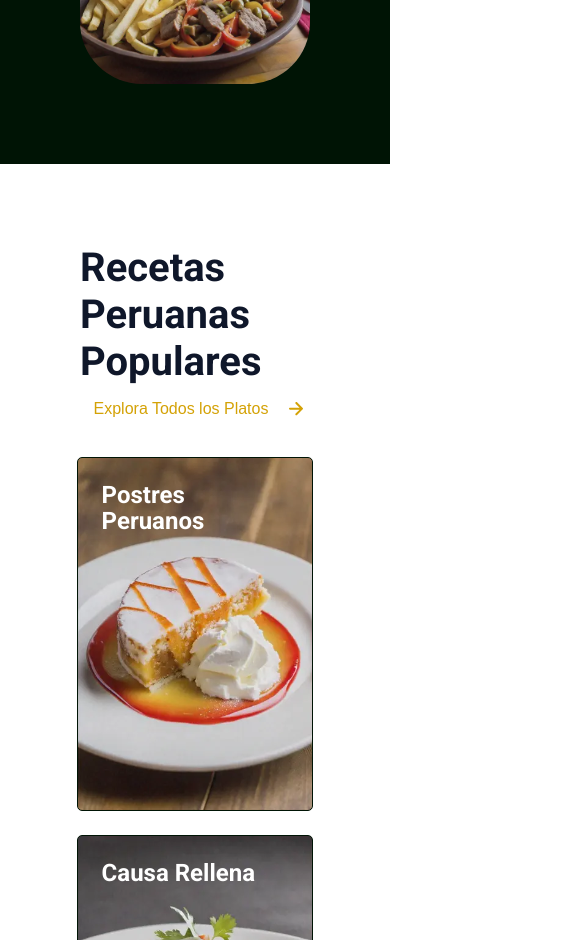
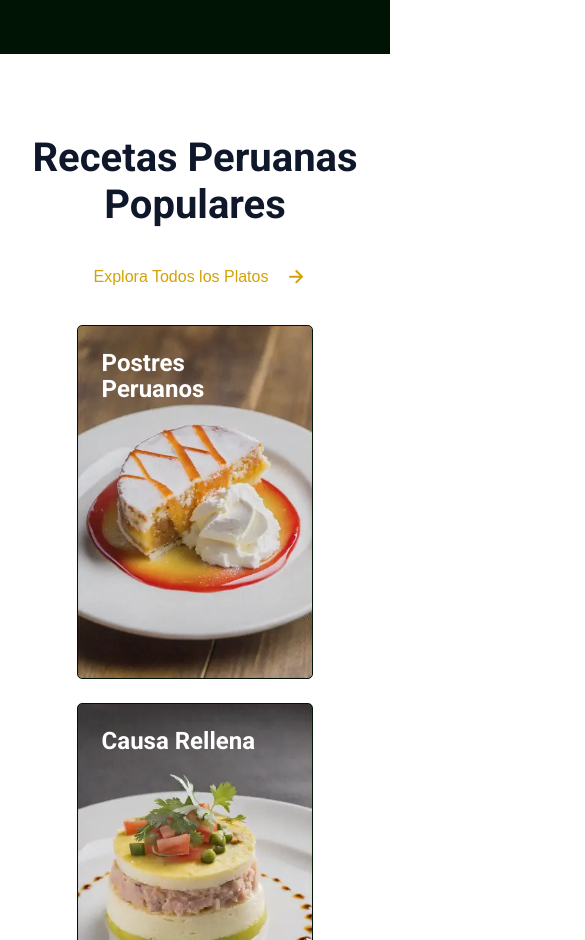
Before and after one commit to LuaGR/dilvant-landing, an Angular app: page / in a window 390 px wide. Shown: the part 1060-2000 px from the top of the page, 585 px wide, since content can reach past the window. Built offline with nearby package versions, Linux system fonts and the light colour scheme.

Commit message:
style: favorite dish responsive

```diff
--- a/src/app/app.component.css
+++ b/src/app/app.component.css
@@ -10,6 +10,3 @@ app-header, app-main, app-footer {
 app-header, app-footer {
   background: var(--bg-black);
 }
-app-footer {
-  padding-inline: 80px;
-}
--- a/src/app/components/footer/footer.component.css
+++ b/src/app/components/footer/footer.component.css
@@ -1,4 +1,11 @@
-footer {
+.section-container {
+  width: 100%;
+}
+.external-container {
+    padding-inline: 80px;
+
+}
+.inner-container {
   width: 100%;
   display: flex;
   justify-content: center;
@@ -42,3 +49,10 @@ p {
 span {
   font-weight: 700;
 }
+
+@media (max-width: 768px) {
+
+  .top-section {
+    flex-direction: column;
+  }
+}
--- a/src/app/components/footer/footer.component.html
+++ b/src/app/components/footer/footer.component.html
@@ -1,4 +1,8 @@
-<footer>
+<footer class="section-container">
+  <div class="external-container">
+
+  <div class ="inner-container">
+
   <section class="top-section">
     <div>
       <h5>Dilvant</h5>
@@ -23,4 +27,6 @@
   <section class="bottom-section">
     <p>Plantilla hecha por Dilvant - 2024</p>
   </section>
+  </div>
+  </div>
 </footer>
--- a/src/app/components/header/components/navbar/navbar.component.css
+++ b/src/app/components/header/components/navbar/navbar.component.css
@@ -52,7 +52,7 @@ a {
 }
 
 /* Estilos responsivos */
-@media (max-width: 768px) {
+@media (max-width: 991px) {
   .nav-container {
     display: none;
   }
--- a/src/app/components/header/components/presentation/presentation.component.css
+++ b/src/app/components/header/components/presentation/presentation.component.css
@@ -39,4 +39,11 @@ p {
   .presentation-container {
     flex-direction: column;
   }
+  .left-container {
+
+    align-items: center;
+  }
+  h2, p {
+    text-align: center;
+  }
 }
--- a/src/app/components/header/header.component.css
+++ b/src/app/components/header/header.component.css
@@ -53,3 +53,11 @@ a {
   text-decoration: none;
   color: inherit;
 }
+
+
+@media (max-width: 768px) {
+
+  app-navbar, app-presentation {
+    padding-inline: 30px;
+  }
+}
--- a/src/app/components/main/components/favorite-dish/favorite-dish.component.css
+++ b/src/app/components/main/components/favorite-dish/favorite-dish.component.css
@@ -24,11 +24,14 @@ main {
 
 .items {
   width: 100%;
-  display: flex;
-  justify-content: space-between;
+  max-width: 1280px;
+  display: grid;
+  justify-content: center;
+  align-items: center;
   gap: 80px;
   padding: 0;
   margin: 0;
+  grid-template-columns: repeat(auto-fit, minmax(373px, 1fr));
 }
 
 .item {
@@ -70,9 +73,10 @@ h2 {
   line-height: 36px;
   text-align: center;
 }
-@media (max-width: 768px) {
+@media (max-width: 991px) {
 
   .items {
+    display: flex;
     flex-direction: column;
   }
 }
--- a/src/app/components/main/components/recipes/recipes.component.css
+++ b/src/app/components/main/components/recipes/recipes.component.css
@@ -27,8 +27,9 @@ main {
 
 .recipes {
   width: 100%;
-  display: flex;
+  display: grid;
   justify-content: space-between;
+  grid-template-columns: repeat(auto-fit, minmax(236.8px, 1fr));
   gap: 24px;
   padding: 0;
   margin: 0;
@@ -43,7 +44,6 @@ main {
   background-position: center;
 
 }
-
 
 .recipe-title-container {
   padding: 24px 24px 64px 24px;
@@ -68,8 +68,21 @@ main {
 
 @media (max-width: 768px) {
 
-  .recipes, header {
+  header {
     flex-direction: column;
     align-items: center;
+    gap: 25px;
   }
+
+  h4 {
+    text-align: center;
+  }
+
+  .recipes {
+    display: flex;
+    flex-direction: column;
+    align-items: center;
+    justify-content: center;
+  }
+
 }
--- a/src/app/components/main/components/seasonal-dish/seasonal-dish.component.css
+++ b/src/app/components/main/components/seasonal-dish/seasonal-dish.component.css
@@ -38,7 +38,7 @@ p {
   max-height: 347px;
   border-radius: 63px;
 }
-@media (max-width: 768px) {
+@media (max-width: 991px) {
 
   .section-seasonal-dish {
     flex-direction: column;
--- a/src/app/components/main/main.component.css
+++ b/src/app/components/main/main.component.css
@@ -27,3 +27,15 @@ app-favorite-dish {
 app-reservation {
   padding: 160px 80px;
 }
+
+
+@media (max-width: 768px) {
+
+  .items {
+    flex-direction: column;
+  }
+app-recipes, app-seasonal-dish, app-favorite-dish,
+app-unique-experience, app-reservation {
+    padding: 80px 30px;
+  }
+}
--- a/src/styles.css
+++ b/src/styles.css
@@ -19,7 +19,6 @@ h1, h2, h3, h4, h5, h6, p {
 body {
   margin: 0;
   padding: 0;
-  overflow-x: hidden;
   box-sizing: border-box;
   font-family: "Roboto", sans-serif;
   color: var(--bg-white);
```
